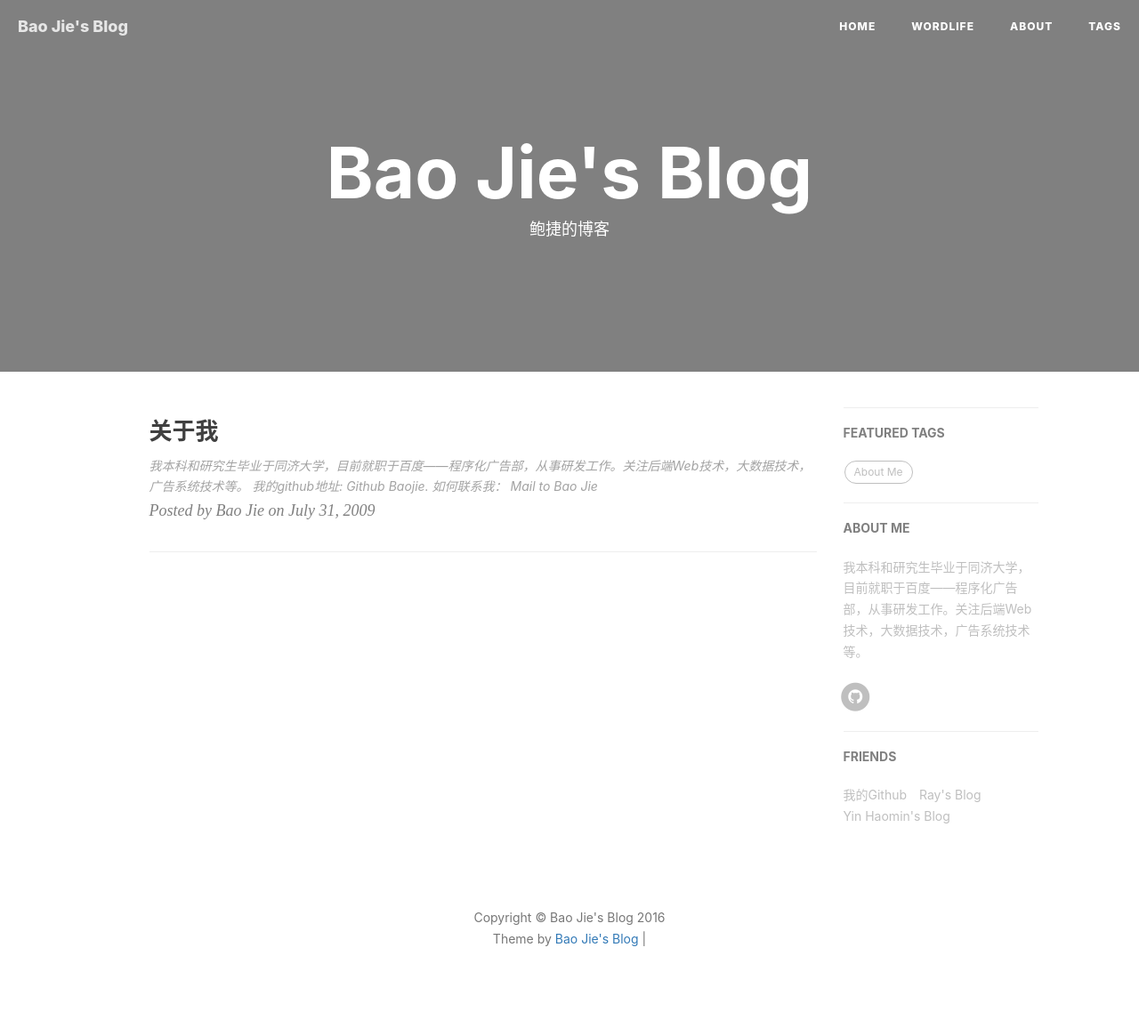
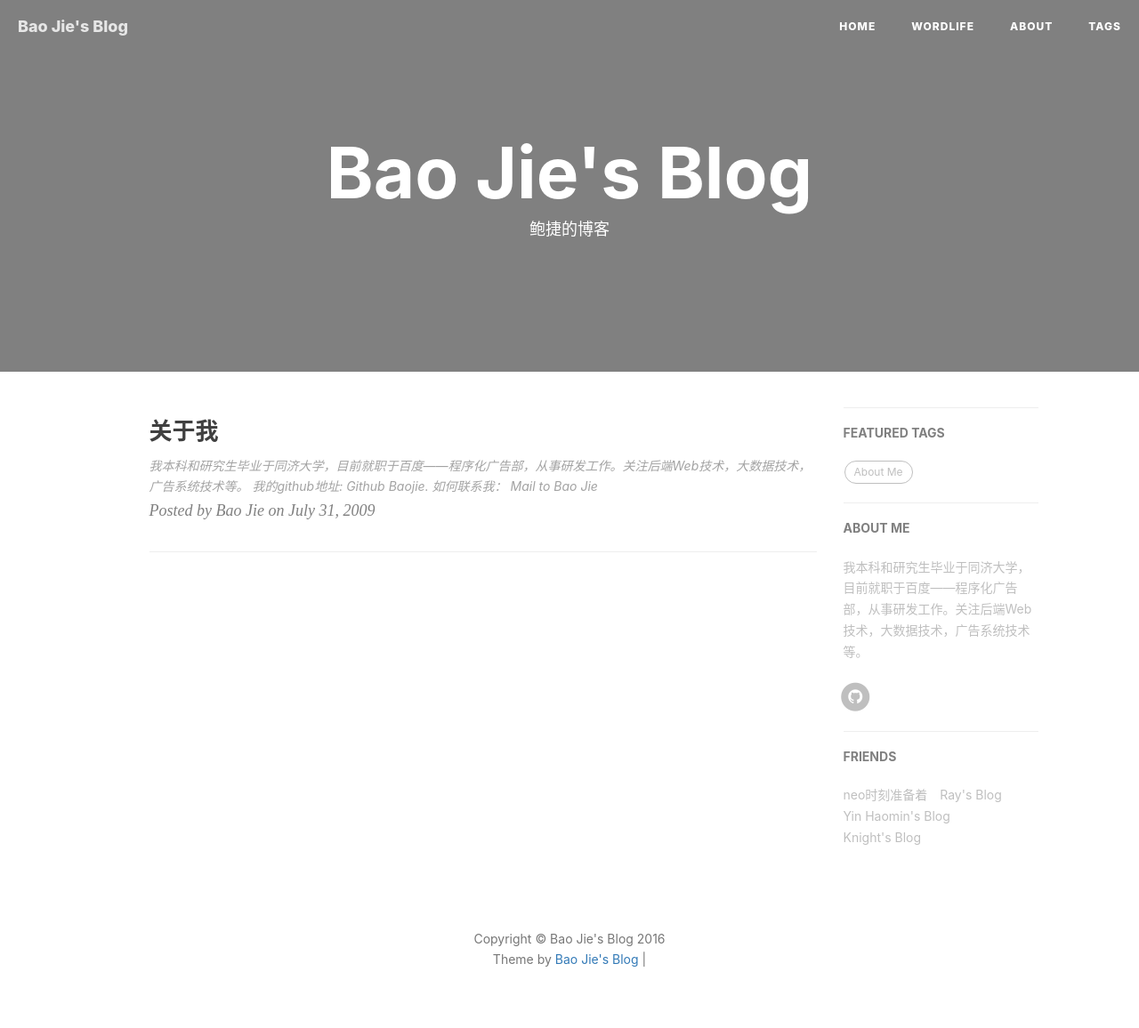
Before and after one commit to jiebaojie/jiebaojie.github.io, a Jekyll site: the page built from index.html, in a window 1280 px wide. Shown: the whole page at 89% size. Built offline with Jekyll 4.4.1, drawn with Linux system fonts in a browser that asks for light colours; nearby versions of some CDN libraries; the list of posts is cut into pages by our own code; before the commit the page ends 1132 px from its top, so only the background shows below that.

Commit message:
by baojie

```diff
--- a/_config.yml
+++ b/_config.yml
@@ -47,13 +47,16 @@ github_username: jiebaojie
 # Friends
 friends: [
     {
-        title: "我的Github",
-        href: "https://github.com/jiebaojie"
+        title: "neo时刻准备着",
+        href: "http://neoremind.com"
     },{
         title: "Ray's Blog",
         href: "http://www.predatorray.me/"
     },{
         title: "Yin Haomin's Blog",
         href: "http://www.yinhaomin.com/"
+    },{
+        title: "Knight's Blog",
+        href: "http://www.liaoqiqi.com/"
     }
 ]
```
